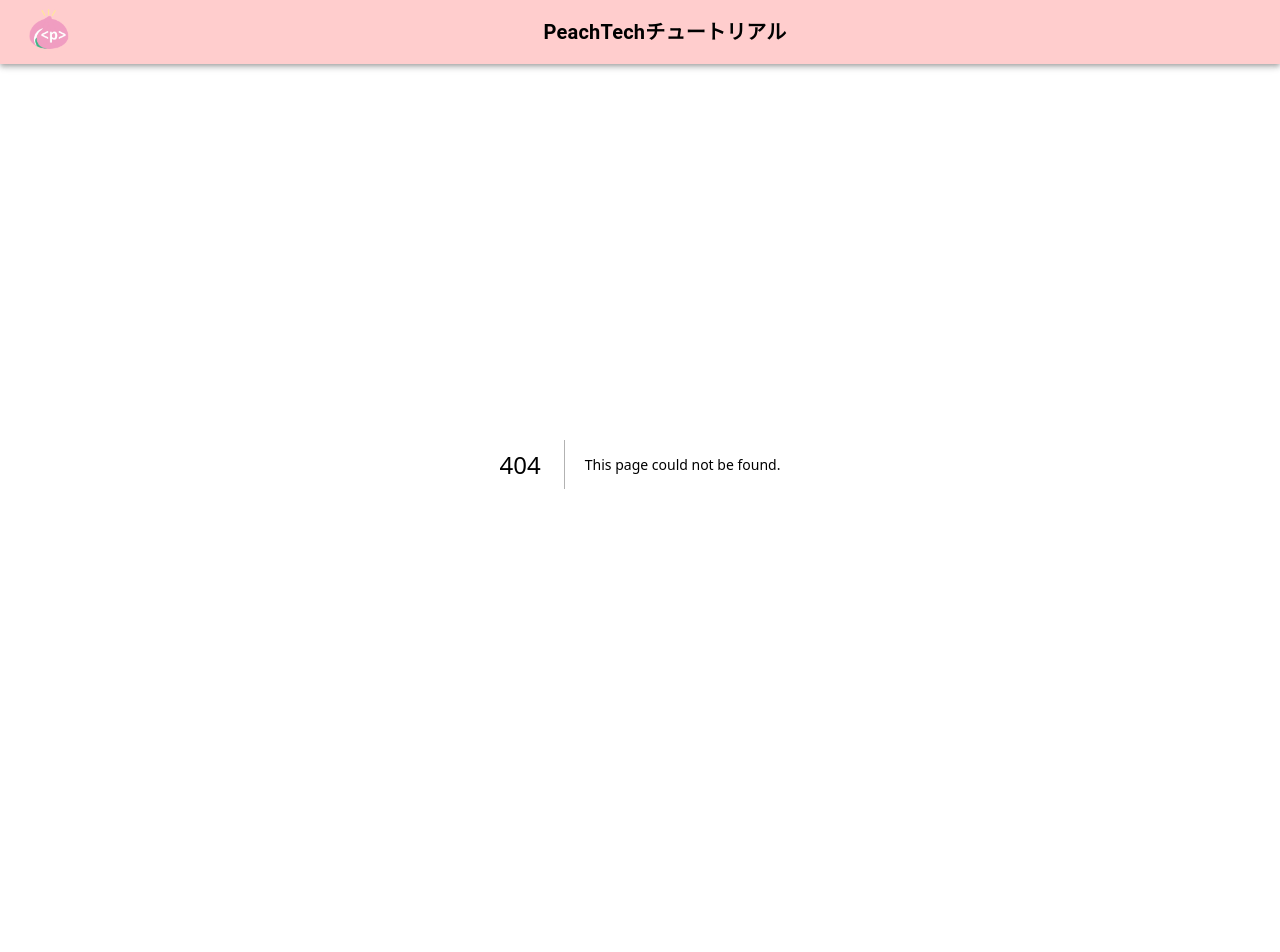
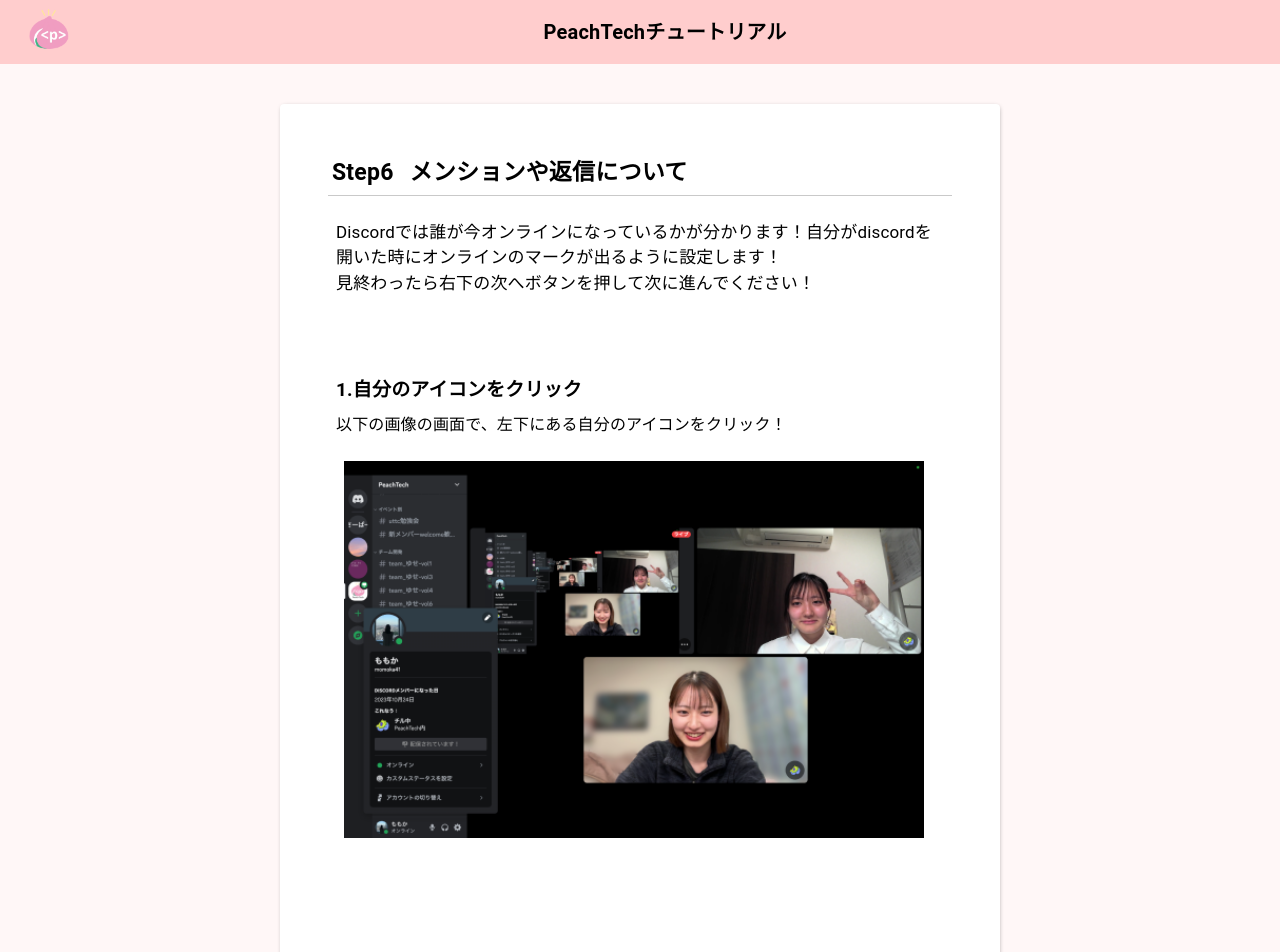
Before and after one commit to Peach-Tech0927/PeachTech-tutorial, a Next.js app: page /section6 in a window 1280 px wide. Before the commit this address had no page. Shown: the top 952 px of the page. Before the commit the page ends 864 px from the top, so only its background shows below. Built offline with nearby package versions, Linux system fonts and the light colour scheme.

Commit message:
section6の作成

```diff
--- a/app/const/card-data.ts
+++ b/app/const/card-data.ts
@@ -31,4 +31,10 @@
     number: "/number5.png",
     href: "/section5",
   },
+  {
+    title: "メンションと返信について",
+    imageSrc: "/sample.png",
+    number: "/number6.png",
+    href: "/section6",
+  },
 ];
--- a/app/const/text-with-image-page-data.ts
+++ b/app/const/text-with-image-page-data.ts
@@ -27,3 +27,31 @@
   buttonText: "完了！",
   nextButtonHref: "/final",
 };
+
+export const step6TextWithImagePageData: TextWithImagePageProps = {
+  step: 6,
+  title: "メンションや返信について",
+  detail:
+    "Discordでは誰が今オンラインになっているかが分かります！自分がdiscordを開いた時にオンラインのマークが出るように設定します！",
+  textWithImageArea: [
+    {
+      title: "1.自分のアイコンをクリック",
+      detail: "以下の画像の画面で、左下にある自分のアイコンをクリック！",
+      img: "/discord-screenshot.png",
+    },
+    {
+      title: "2.オンラインを選択",
+      detail:
+        "以下の画像の印のところにカーソルを合わせると色々なオンラインステータスが表示されます。こちらでオンラインを選択してください🙌",
+      img: "/discord-screenshot.png",
+    },
+    {
+      title: "3.オンラインの確認",
+      detail:
+        "以下の画像の左側のサイドバーに、自分がオンラインで表示されているか確認してみてください！もしそのサイドバーが無い場合は、その上にある人型のアイコンをクリックすると現れます！",
+      img: "/discord-screenshot.png",
+    },
+  ],
+  buttonText: "完了！",
+  nextButtonHref: "/final",
+};
--- /dev/null
+++ b/app/section6/page.tsx
@@ -0,0 +1,17 @@
+import TextWithImagePage from "../components/text-with-image-page";
+import { step6TextWithImagePageData } from "../const/text-with-image-page-data";
+
+const Page = () => {
+  return (
+    <TextWithImagePage
+      step={step6TextWithImagePageData.step}
+      title={step6TextWithImagePageData.title}
+      detail={step6TextWithImagePageData.detail}
+      textWithImageArea={step6TextWithImagePageData.textWithImageArea}
+      buttonText={step6TextWithImagePageData.buttonText}
+      nextButtonHref={step6TextWithImagePageData.nextButtonHref}
+    />
+  );
+};
+
+export default Page;
```
